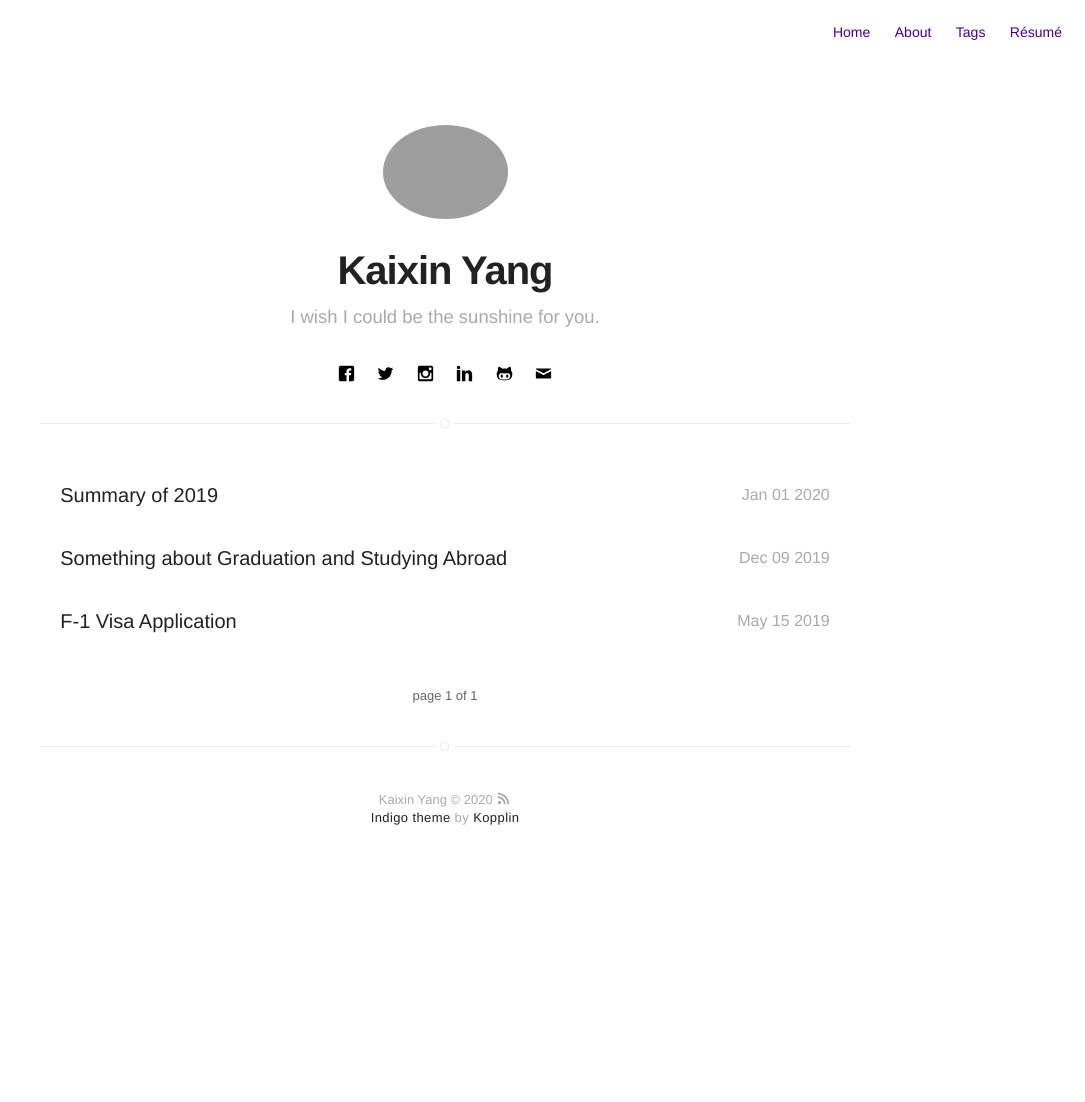
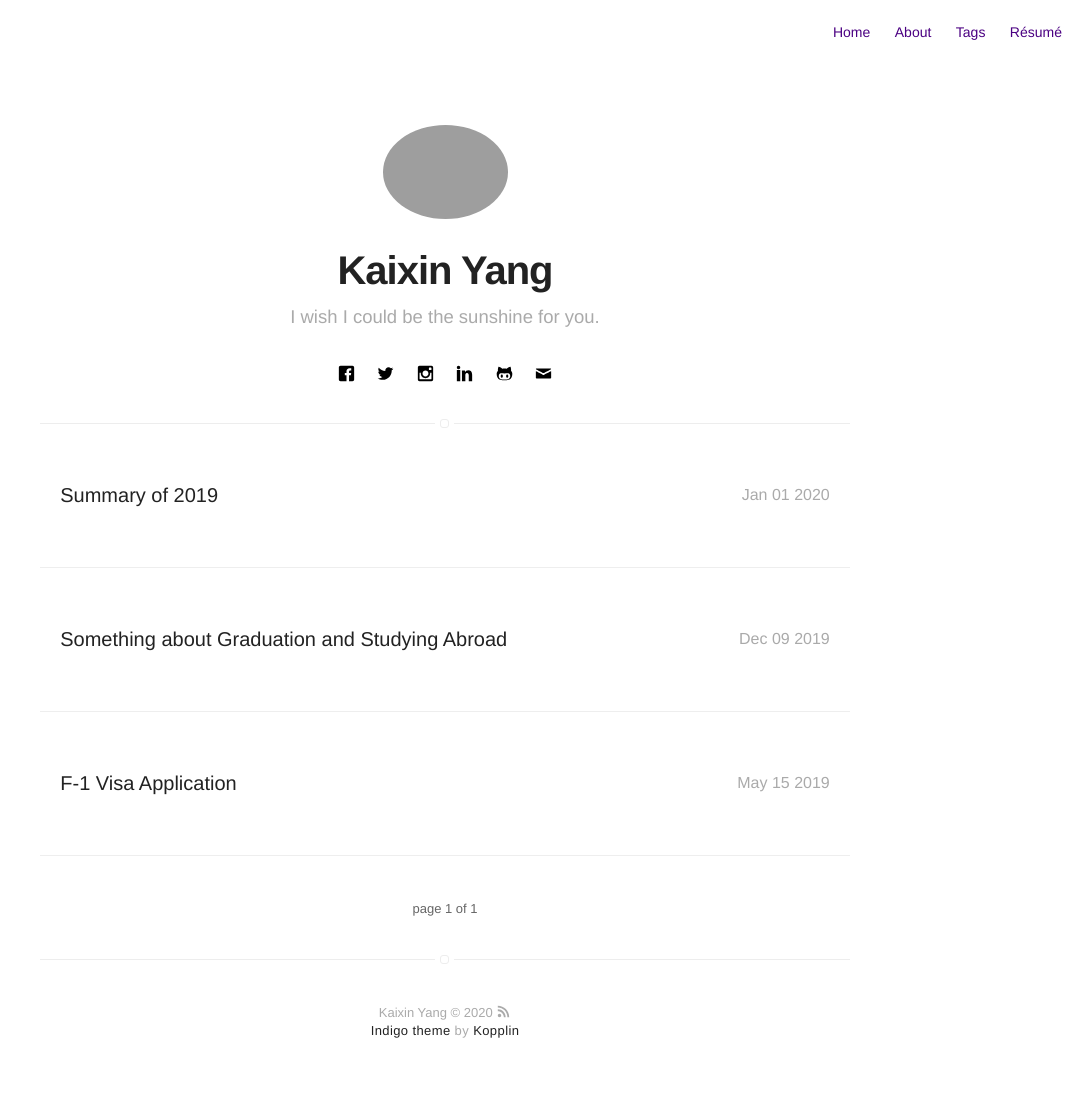
Before and after one commit to SceneryInMirror/SceneryInMirror.github.io, a Jekyll site: the page built from blog/index.html, in a window 1280 px wide. Shown: the whole page, without its empty margins (195-1280 px from the left). Built offline with Jekyll 4.4.1, drawn with Linux system fonts in a browser that asks for light colours; the list of posts is cut into pages by our own code; before the commit the page ends 900 px from its top, so only the background shows below that.

Commit message:
2020.01.21

```diff
--- a/_includes/nav.html
+++ b/_includes/nav.html
@@ -31,7 +31,7 @@
         {% endif %}
 
         {% if site.tags-page == true %}
-            {% if page.title != "tags" %}
+            {% if page.title != "Tags" %}
                 <li class="item">
                     <a class="link" href="{{ site.url }}/tags">Tags</a>
                 </li>
--- a/blog/index.html
+++ b/blog/index.html
@@ -12,6 +12,7 @@ title: Blog
 			{% if post.category == 'blog' %}
 				{% if post.hidden != true %}
 					{% include blog-post.html %}
+					<hr>
 				{% endif %}
 			{% endif %}
 		{% endfor %}
@@ -22,6 +23,7 @@ title: Blog
 			{% if post.category == 'blog' %}
 				{% if post.hidden != true %}
 					{% include blog-post.html %}
+					<hr>
 				{% endif %}
 			{% endif %}
 		{% endfor %}
```
